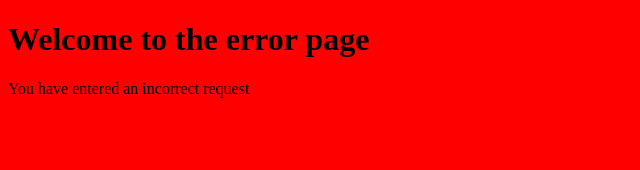
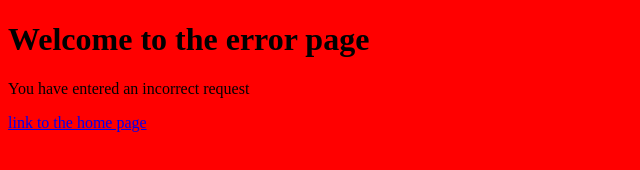
Before and after one commit to albacastrillo/2018-19-PNE-practices, a plain HTML site: page P4/error.html in a window 1280 px wide. Shown: the whole page, without its empty margins (0-640 px from the left). Drawn offline with Linux system fonts and the light colour scheme.

Commit message:
error HTMLfile P4 finished

```diff
--- a/P4/error.html
+++ b/P4/error.html
@@ -7,5 +7,6 @@
   <body style="background-color: red;">
     <h1>Welcome to the error page</h1>
     <p>You have entered an incorrect request</p>
+  <a href="/">link to the home page</a>
   </body>
 </html>
```
